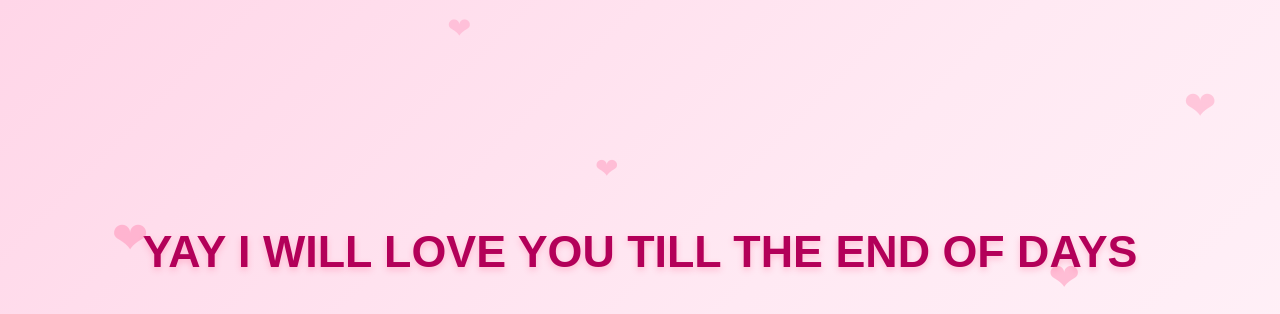
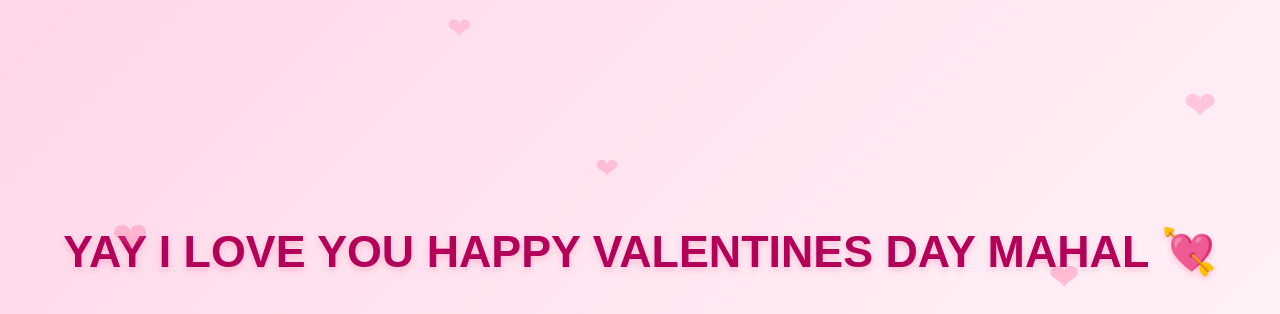
Before and after one commit to patsalcedo/can-i, a plain HTML site: page index.html in a window 1280 px wide. Both pictures are taken after a click on the button "yes". Shown: the top 314 px of the page. Drawn offline with Linux system fonts and the light colour scheme; grey boxes are pictures that could not be loaded.

Commit message:
Valentines Day update

```diff
--- a/index.html
+++ b/index.html
@@ -86,7 +86,7 @@
     <title>can I love u forever</title>
 </head>
 <body>
-    <h1 id="main-text">can I love u forever 🥺💜</h1>
+    <h1 id="main-text">will you be my valentine? 🥺💜</h1>
     <button id="yes-btn">yes</button>
     <button id="no-btn">nah</button>
 
@@ -116,7 +116,7 @@
         const noPhrases = ["why not pls", "are you sure", "are u REALLY sure", "pls baby girl", "if u say no I will be sad", "PLEASE LET ME LOVE UUUUU", "why not TT"];
 
         yesButton.addEventListener('click', function() {
-            mainText.textContent = "YAY I WILL LOVE YOU TILL THE END OF DAYS";
+            mainText.textContent = "YAY I LOVE YOU HAPPY VALENTINES DAY MAHAL 💘";
             yesButton.style.display = "none";
             noButton.style.display = "none";
             refreshButton.style.display = "block";
```
